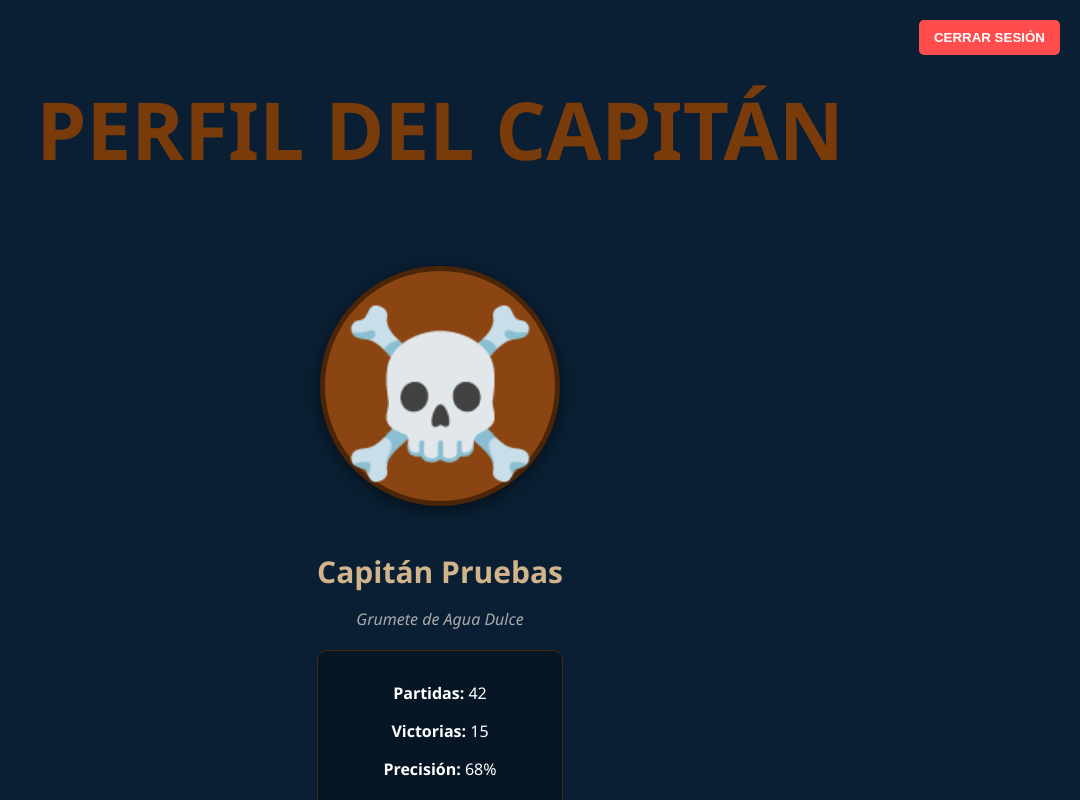
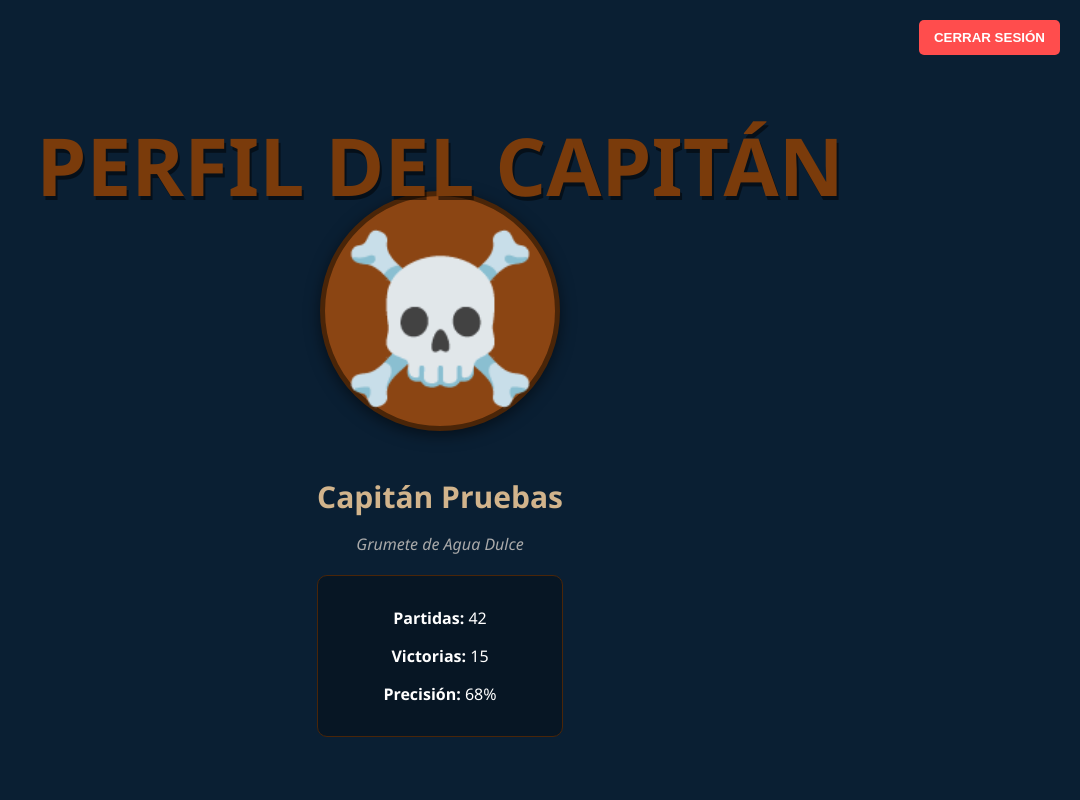
Before and after one commit to UNIZAR-30226-2026-07/BombaVa-FrontendWeb, a React (Vite) app in the folder bombava-frontend/: page / in a window 1280 px wide. Both pictures are taken after a click on the button "CONFIGURAR FLOTA". Shown: the whole page, without its empty margins (200-1280 px from the left). Built offline with nearby package versions, Linux system fonts and the light colour scheme.

Commit message:
FIX: Reorganizados estilos Perfil

```diff
--- a/bombava-frontend/src/componentes/Perfil.css
+++ b/bombava-frontend/src/componentes/Perfil.css
@@ -1,35 +1,58 @@
 .contenedor_perfil {
-    position: relative; /* Esto permite que el botón se mueva respecto a este contenedor */
+    height: 100vh;
+    width: 100vw;
+
     background-color: #0a1f33;
     display:flex;
-    flex-direction: column; /* Pongo esto para que los elementos esten uno debajo de otro*/
-    justify-content: center;
+    flex-direction: column;
     align-items: center;
+
+    overflow: scroll;
+    scrollbar-color: #021324 transparent;
+    scrollbar-width: thin;
 }
 
 .titulo_perfil {
     font-size: 40px;
+    color:#7a3b0b;
+    text-shadow: 2px 4px rgba(0,0,0,0.5);
     text-align: center;
-    color:#7a3b0b;
-    padding: 20px;
+
+    min-width:1000px;
+    overflow: hidden;
+
+    position: absolute;
+    top: 7%;
+}
+
+.contenedor_perfil .main-content {
+    width: 50%;
+
+    position: relative;
+
+    display: flex;
+    flex-direction: column;
+    align-items: center;
+    justify-content: center;
+
+    min-height: 800px;
 }
 
 .circulo_perfil {
     text-align: center;
-    background-color: #8b4513; /* Marrón */
+    background-color: #8b4513;
     width: 240px;
     height: 240px;
-    border-radius: 50%;       /* Esto lo hace redondo */
+    border-radius: 50%;
 
-    /* Para centrar el emoji dentro del círculo */
-    display: flex;           /* Para poder cambiar posicion elementos del circulo*/
-    justify-content: center; /* Centra de izquierda a derecha */
-    align-items: center;     /* Centra de arriba a abajo*/
+    display: flex;
+    justify-content: center;
+    align-items: center;
 
-    font-size: 160px;          /* Tamaño del emoji */
-    margin-top: 10px;         /* Separación con el título */
-    box-shadow: 0 4px 15px rgba(0,0,0,0.5); /* Sombra para que resalte */
-    border: 5px solid #4a2508; /*Color frontera para que resalte*/
+    font-size: 160px;
+    margin-top: 20%;
+    box-shadow: 0 4px 15px rgba(0,0,0,0.5);
+    border: 5px solid #4a2508;
 
 }
 
--- a/bombava-frontend/src/componentes/Perfil.jsx
+++ b/bombava-frontend/src/componentes/Perfil.jsx
@@ -6,6 +6,7 @@ function Perfil({ datos, alVolver }) {
       <button className="boton_cerrar" onClick={alVolver}>{/*Faltaría poner la función para quitar la cuenta*/}
         CERRAR SESIÓN
       </button>
+      <div className="main-content">
         <header className="titulo_perfil">
           <h1>PERFIL DEL CAPITÁN</h1>
         </header>
@@ -23,6 +24,7 @@ function Perfil({ datos, alVolver }) {
             <p><strong>Precisión:</strong> {datos.precision}</p>
           </div>
         </div>
+      </div>
 
       <button className="boton_volver" onClick={alVolver}>
         VOLVER AL PUERTO
```
Lines whose indentation alone changed are shown as unchanged.
